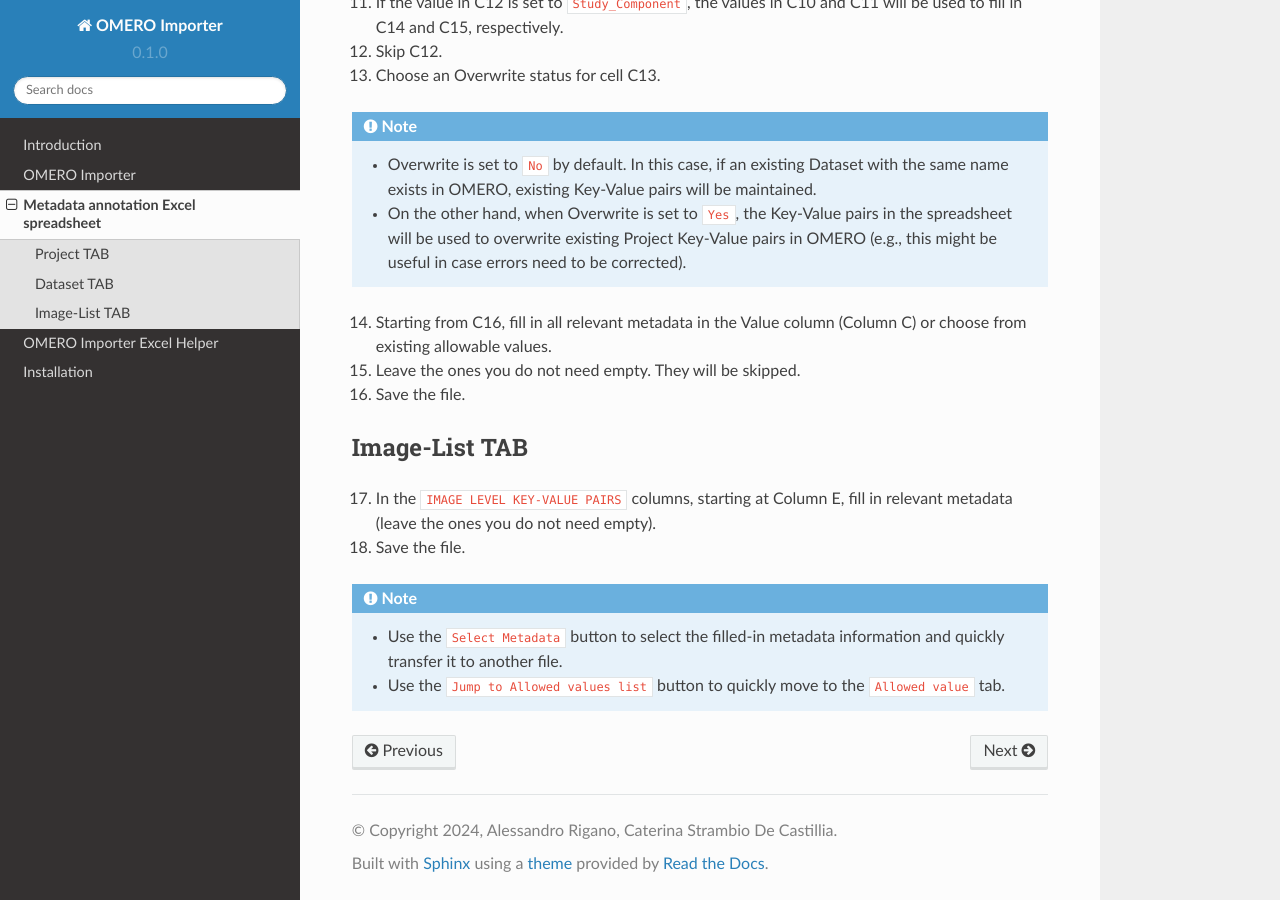
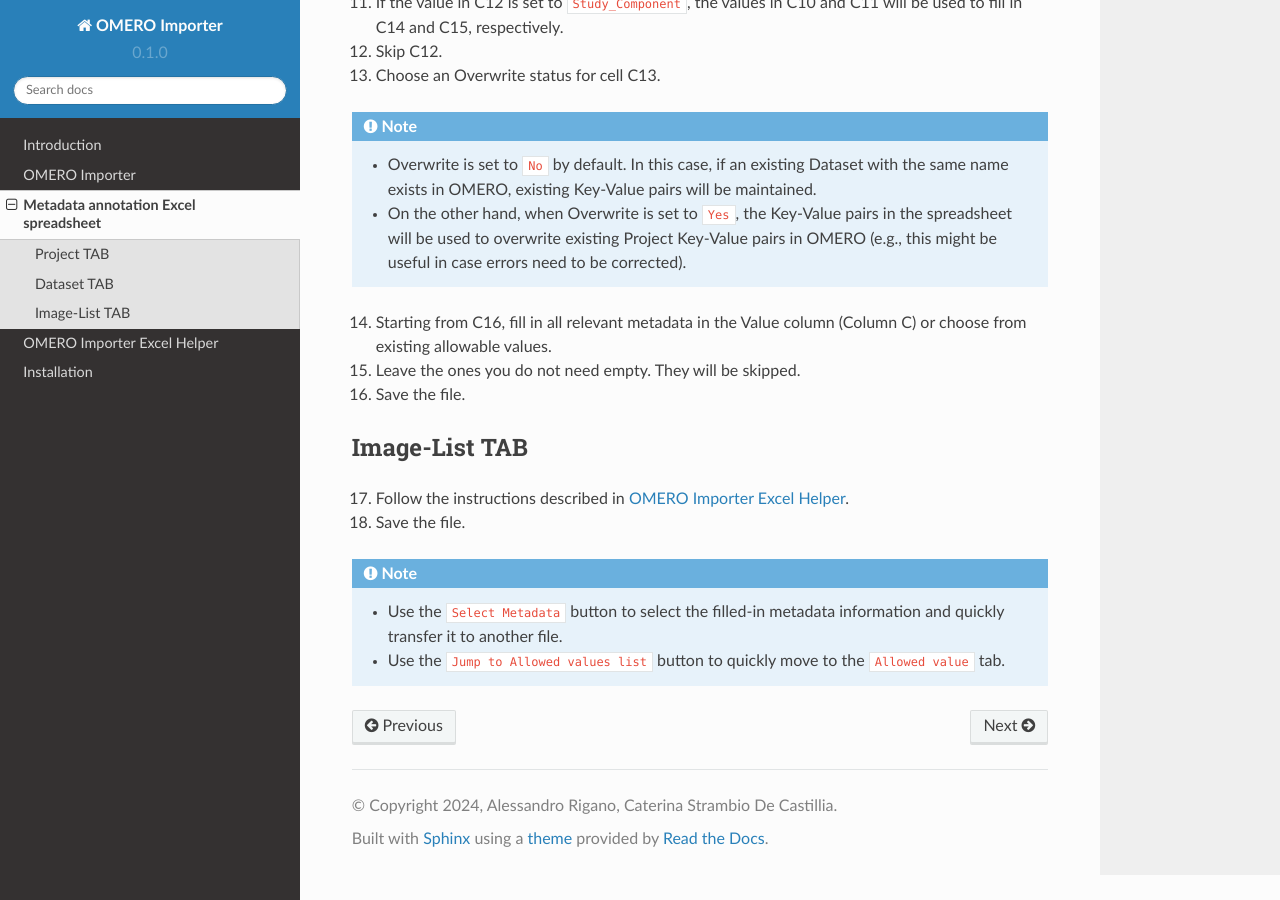
Before and after one commit to WU-BIMAC/OmeroImporterPy-docs, a Sphinx documentation site: the page built from docs/source/usage2.rst, in a window 1280 px wide and 900 px high, scrolled down 1013 px. Built offline with Sphinx 7.4.7 and the Read the Docs theme 2.0.0, drawn with Linux system fonts in a browser that asks for light colours.

Commit message:
Update usage2.rst

```diff
--- a/docs/source/usage2.rst
+++ b/docs/source/usage2.rst
@@ -41,7 +41,7 @@
 
 Image-List TAB
 --------------
-17.	In the ``IMAGE LEVEL KEY-VALUE PAIRS`` columns, starting at Column E, fill in relevant metadata (leave the ones you do not need empty).
+17.	Follow the instructions described in :doc:`usage3`.
 18.	Save the file.
 
 .. note::
```
